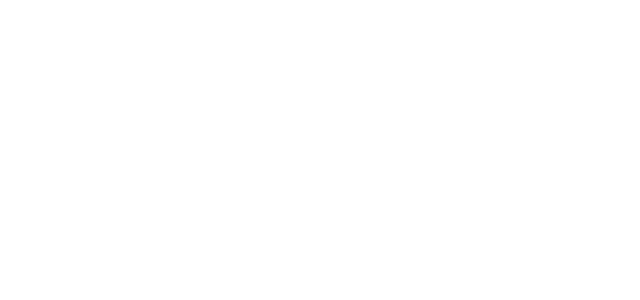
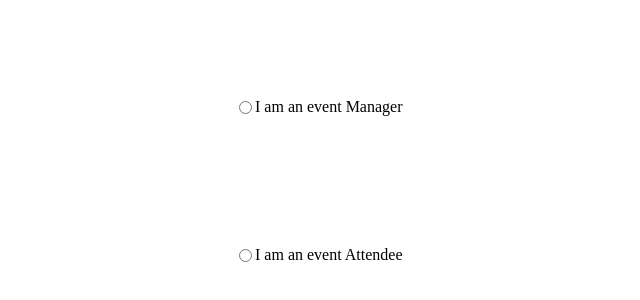
Before and after one commit to EventWalker/EventWalker-Frontend, a React (Create React App) app: page /manorattendee in a window 1280 px wide. Shown: the part 62-362 px from the top of the page, without its empty margins (144-784 px from the left). Built offline with nearby package versions, Linux system fonts and the light colour scheme.

Commit message:
other changes

```diff
--- a/src/App.js
+++ b/src/App.js
@@ -9,7 +9,7 @@ import EventManager from "./component/EventManager";
 import EventAttendee from "./component/EventAttendee";
 import AddEvent from "./component/AddEvent";
 import AccountProfile from "./component/AccountProfile";
-
+import ManOrAttendee from "./pages/ManOrAttendee";
 
 function App() {
   return (
@@ -23,6 +23,7 @@ function App() {
       <Route path ="/eventattendee" component={EventAttendee}/>
       <Route path ="/addevent" component={AddEvent}/>
       <Route path ="/profile" component={AccountProfile}/>
+      <Route path ="/manorattendee" component={ManOrAttendee}/>
         </Switch>
     </main>
   );
--- a/src/index.css
+++ b/src/index.css
@@ -284,3 +284,13 @@ li{
   border: 1px solid white;
   height: 25px;
 }
+.add1{
+  display: flex;
+  flex-direction: row;
+  padding-inline: 10px;
+  margin: 10vw;
+}
+.MorA{
+  width: 50rem;
+  margin: 10rem auto;
+}
--- /dev/null
+++ b/src/pages/ManOrAttendee.js
@@ -0,0 +1,22 @@
+import React from "react"
+import { Link } from "react-router-dom";
+
+function ManOrAttendee() {
+    return (
+
+      <section className="MorA">
+          <div className="add1">
+     <Link to="/managershome"><input type="radio"/></Link>
+    <label>I am an event Manager</label>
+    </div>
+
+    <div className="add1">
+    <Link to="/eventattendee"><input type="radio"/></Link>
+    <label>I am an event Attendee</label>
+    </div>
+      </section>
+
+    );
+  }
+
+  export default ManOrAttendee;
--- a/src/pages/SigninPage.js
+++ b/src/pages/SigninPage.js
@@ -34,7 +34,7 @@ function SigninPage() {
                 <label>Password</label>
                 <input type="text" />
 
-                <Link to="/managershome"><button className="google2">Sign In</button></Link>
+                <Link to="/manorattendee"><button className="google2">Sign In</button></Link>
                <p> Don't Have an account ? <Link to="/signup">Sign Up</Link> </p>
            </div>
 
--- a/src/pages/SignupPage.js
+++ b/src/pages/SignupPage.js
@@ -34,7 +34,7 @@ function SignupPage() {
                 <label>Password</label>
                 <input type="text" />
 
-               <Link to="/managershome"><button className="google2">Sign Up</button> </Link>
+               <Link to="/manorattendee"><button className="google2">Sign Up</button> </Link>
                <p> Have an account already? <Link to="/signin">Sign In</Link> </p>
            </div>
 
```
Also changed, not shown: src/contexts/eventContext.js (added, +34 -0 lines), src/contexts/userContext.js (renamed from contexts/userContext.js, +2 -6 lines), src/reducers/eventReducer.js (added, +15 -0 lines), src/reducers/useReducer.js (renamed from reducers/useReducer.js), 1 other file (tests, documents, lock files or other folders).
